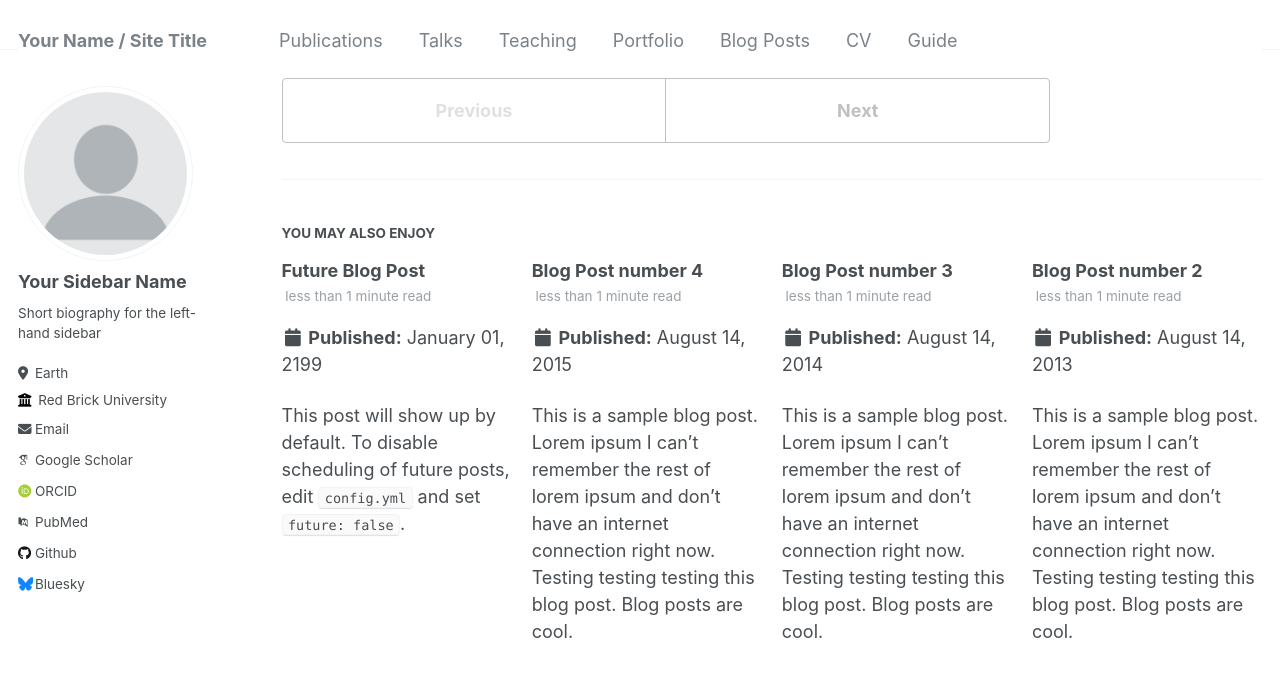
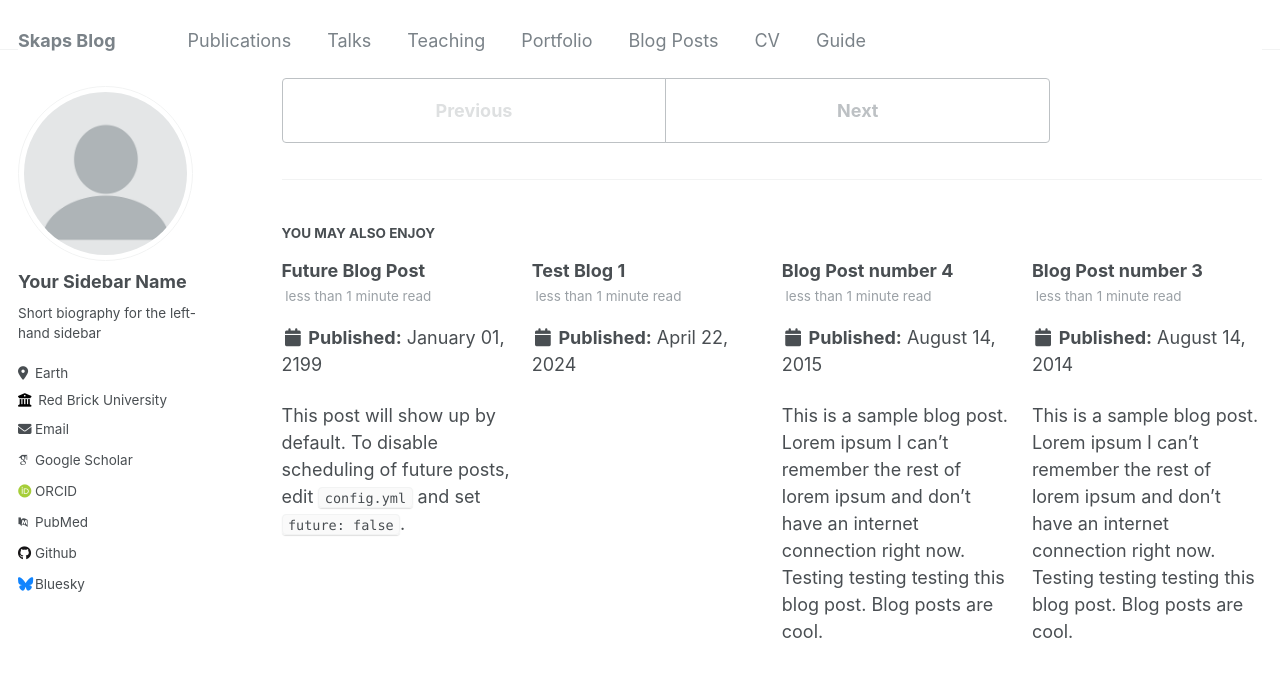
Before and after one commit to Skaps664/Skaps664.github.io, a Jekyll site: the page built from _posts/2012-08-14-blog-post-1.md, in a window 1280 px wide and 900 px high, scrolled down 699 px. Shown: the top 677 px of the window. Built offline with Jekyll 4.4.1, drawn with Linux system fonts in a browser that asks for light colours; some web fonts are replaced.

Commit message:
Blog title updates

```diff
--- a/_config.yml
+++ b/_config.yml
@@ -8,7 +8,7 @@
 
 # Basic Site Settings
 locale                   : "en-US"
-title                    : "Your Name / Site Title"
+title                    : "Skaps Blog"
 title_separator          : "-"
 name                     : &name "Your Name"
 description              : &description "personal description"
```
Also changed, not shown: _posts/2024-04-22-Test-blog-1.md (added).
